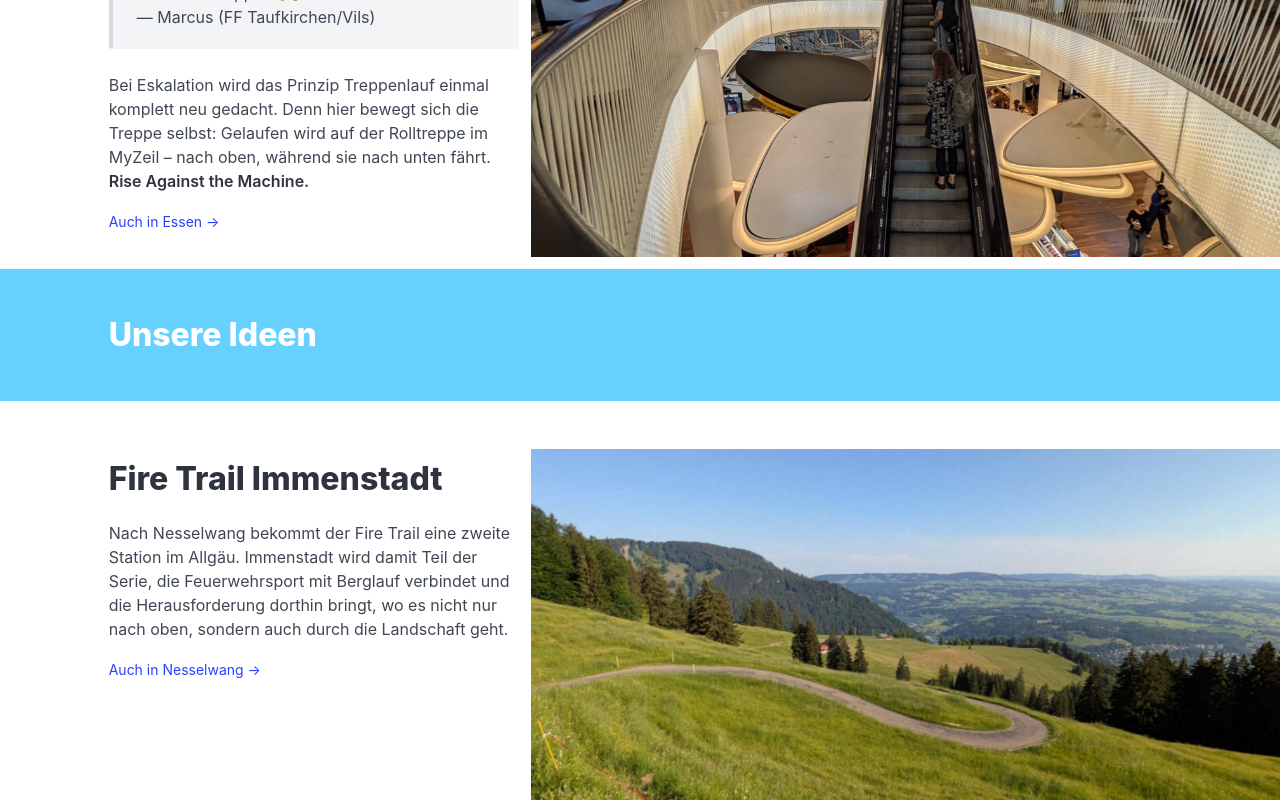
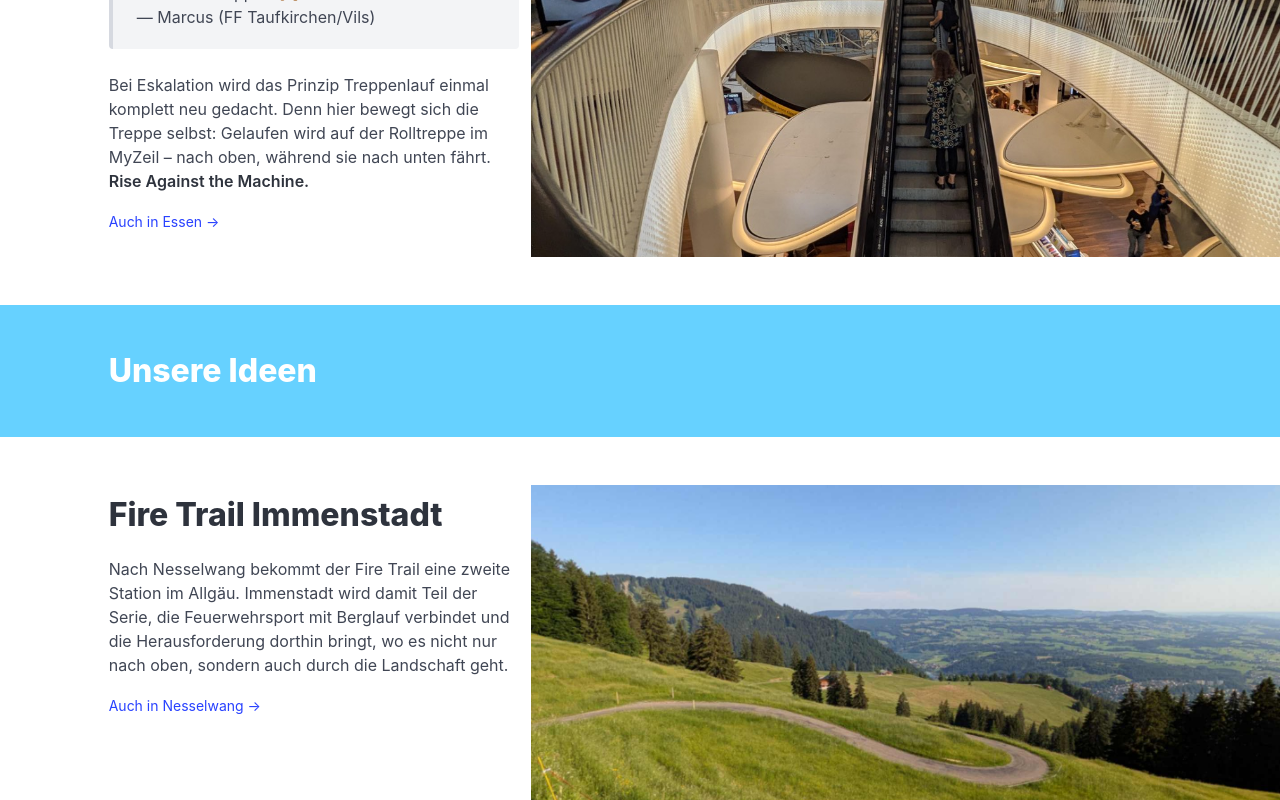
Before and after one commit to steffkes/gelungenes-website, a Nuxt app: page / in a window 1280 px wide. Shown: the part 2000-2800 px from the top of the page. Built offline with nearby package versions, Linux system fonts and the light colour scheme.

Commit message:
even out spacing

```diff
--- a/app/app.vue
+++ b/app/app.vue
@@ -47,7 +47,7 @@ useHead({
     </div>
   </section>
 
-  <div id="fire-trail-nesselwang" class="columns mt-6 row">
+  <div id="fire-trail-nesselwang" class="columns row">
     <div
       class="column image is-7"
       style="
@@ -81,7 +81,7 @@ useHead({
     </div>
   </div>
 
-  <div class="columns mt-6 row reversed">
+  <div class="columns row reversed">
     <div
       class="column image is-7"
       style="
@@ -112,7 +112,7 @@ useHead({
     </div>
   </div>
 
-  <div class="columns mt-6 row">
+  <div class="columns row">
     <div
       class="column image is-7"
       style="
@@ -149,7 +149,7 @@ useHead({
     </div>
   </div>
 
-  <div id="eskalation-frankfurt" class="columns mt-6 row reversed">
+  <div id="eskalation-frankfurt" class="columns row reversed">
     <div
       class="column image is-7"
       style="background-image: url(images/eskalation-frankfurt.jpg)"
@@ -201,7 +201,7 @@ useHead({
     </div>
   </section>
 
-  <div id="fire-trail-immenstadt" class="columns mt-6 row reversed">
+  <div id="fire-trail-immenstadt" class="columns row reversed">
     <div
       class="column image is-7"
       style="background-image: url(images/fire-trail-immenstadt.jpg)"
@@ -230,7 +230,7 @@ useHead({
     </div>
   </div>
 
-  <div class="columns mt-6 row">
+  <div class="columns row">
     <div
       class="column image is-7"
       style="
@@ -254,7 +254,7 @@ useHead({
     </div>
   </div>
 
-  <div id="eskalation-essen" class="columns mt-6 row reversed">
+  <div id="eskalation-essen" class="columns row reversed">
     <div
       class="column image is-7"
       style="background-image: url(images/eskalation-essen.jpg)"
@@ -290,7 +290,7 @@ useHead({
     </div>
   </div>
 
-  <div class="columns mt-6 row">
+  <div class="columns row">
     <div
       class="column image is-7"
       style="background-image: url(images/fire-ride.jpg)"
@@ -324,7 +324,7 @@ useHead({
     </div>
   </section>
 
-  <div class="columns mt-6 row past">
+  <div class="columns row past">
     <div
       class="column image is-7"
       style="
@@ -368,7 +368,7 @@ useHead({
     </div>
   </div>
 
-  <div class="columns mt-6 row reversed past">
+  <div class="columns row reversed past">
     <div
       class="column image is-7"
       style="background-image: url(images/schachmatt-ulm.jpg)"
@@ -403,7 +403,7 @@ useHead({
   </div>
 
   <section class="section py-6">
-    <div class="columns mt-6">
+    <div class="columns">
       <div class="column is-10 is-offset-1">
         <div class="content">
           <p>Und das war erst der Anfang.</p>
@@ -445,7 +445,26 @@ useHead({
 .row .column.image {
   background-size: cover;
   background-position: 50% 50%;
-  height: 50vh;
+  min-height: 50vh;
+}
+
+/* einheitlicher Abstand zwischen Balken und Einträgen */
+.columns.row {
+  margin-top: 0;
+  margin-bottom: 0;
+}
+
+.hero + .row,
+.row + .row,
+.row + .hero {
+  margin-top: 3rem;
+}
+
+@media screen and (max-width: 1023px) {
+  .row .column.is-4,
+  .row .column.is-4 .section {
+    padding-bottom: 0;
+  }
 }
 
 .row.reversed {
```
